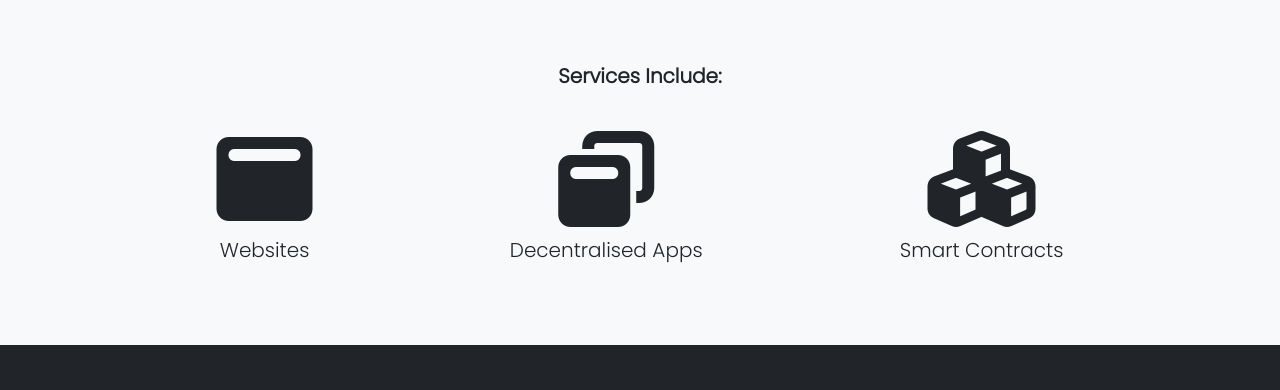
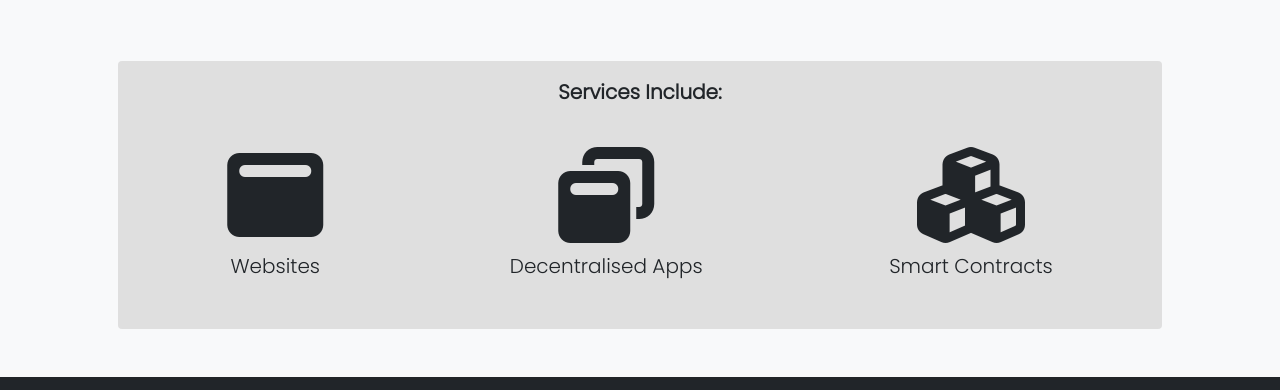
Before and after one commit to Johnnyftb/web3-portfolio, a plain HTML site: page index.html in a window 1280 px wide. Shown: the part 1096-1486 px from the top of the page. Drawn offline with nearby package versions, Linux system fonts and the light colour scheme; a web font is replaced by a local one.

Commit message:
Updated files

```diff
--- a/index.html
+++ b/index.html
@@ -70,7 +70,8 @@
                     <p class="lead mt-5 mx-auto mx-lg-0">I'm also a striving entrepreneur who's heavily involved in the web3 space. Utilizing its innovations, I aim to build and collaborate with others in the space to create true value and real change.</p>
                 </div>
             </div>
-            <p class="lead fw-bold text-center mt-5">Services Include:</p>
+            <div class="services p-3 rounded mt-5">
+                <p class="lead fw-bold text-center">Services Include:</p>
                 <div class="d-flex flex-column flex-lg-row justify-content-lg-around justify-content-center align-items-center mt-4">
                     <div class="d-flex flex-column align-items-center m-3">
                         <i class="fa fa-window-maximize fa-6x"></i>
@@ -85,6 +86,8 @@
                         <p class="lead mt-2">Smart Contracts</p>
                     </div>
                 </div>
+            </div>
+
         </div>
     </section>
 
--- a/style.css
+++ b/style.css
@@ -15,6 +15,10 @@
 
 .about .desc {
     width: 75%;
+}
+
+.services {
+    background-color: #DFDFDF;
 }
 
 @media (min-width: 992px) {
```
Lines whose indentation alone changed are shown as unchanged.
